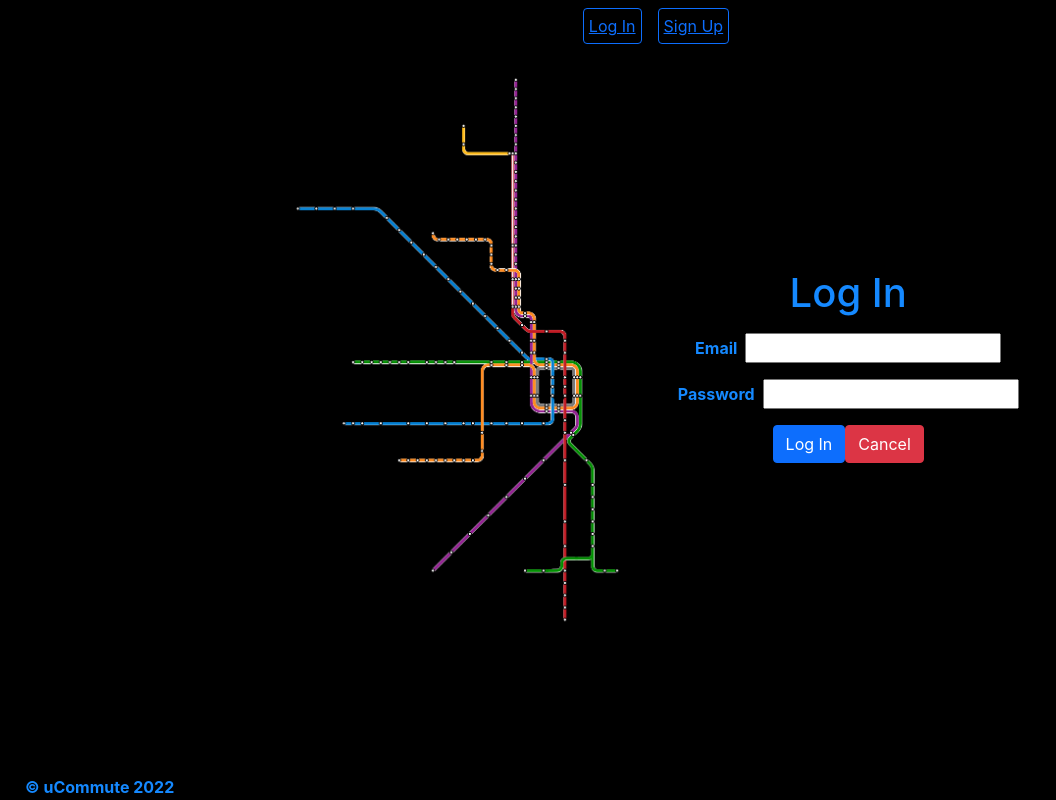
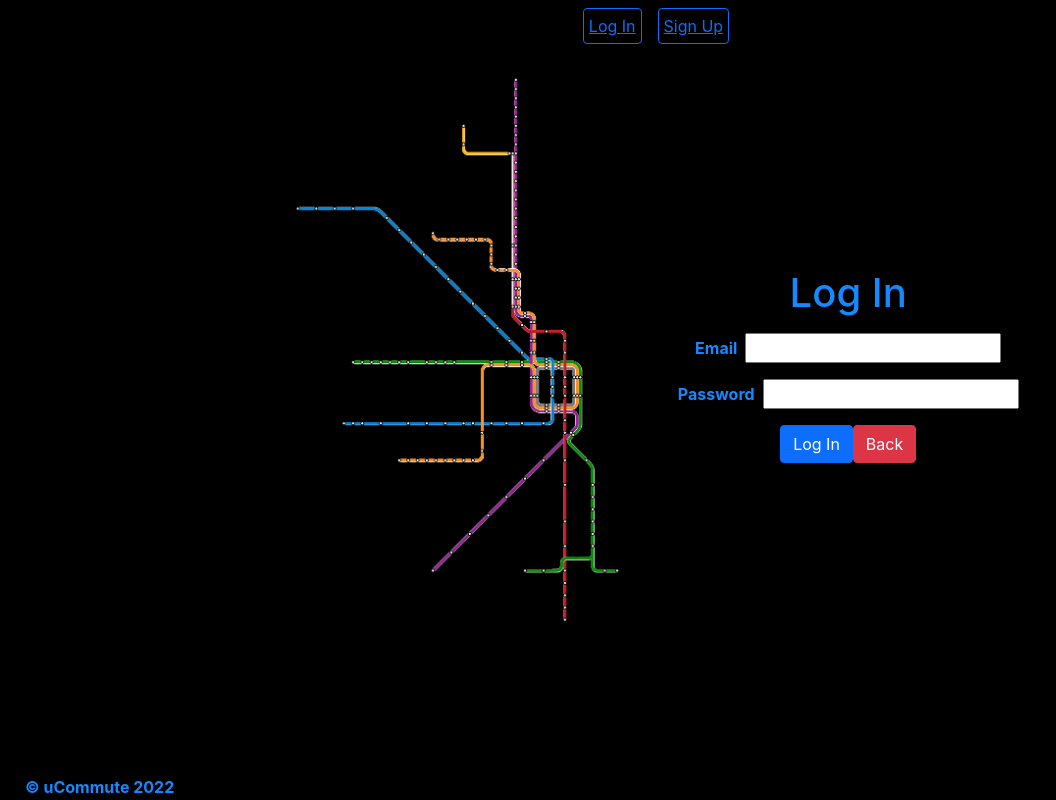
Before and after one commit to jurgenstevens/ucommute-front, a React (Create React App) app: page /login in a window 1280 px wide. Shown: the whole page, without its empty margins (0-1056 px from the left). Built offline with nearby package versions, Linux system fonts and the light colour scheme; no server answers.

Commit message:
Fix cta logo size.

```diff
--- a/public/styles/style.css
+++ b/public/styles/style.css
@@ -198,7 +198,7 @@
 }
 
 .addTripImg {
-  width: 50%;
+  width: 100%;
   height: auto;
 }
 
--- a/src/components/LoginForm/LoginForm.jsx
+++ b/src/components/LoginForm/LoginForm.jsx
@@ -58,7 +58,7 @@
         <div>
           <button className={styles.button && 'btn btn-primary'}>Log In</button>
           <Link to="/">
-            <button className='btn btn-danger'>Cancel</button>
+            <button className='btn btn-danger'>Back</button>
           </Link>
         </div>
       </form>
```
